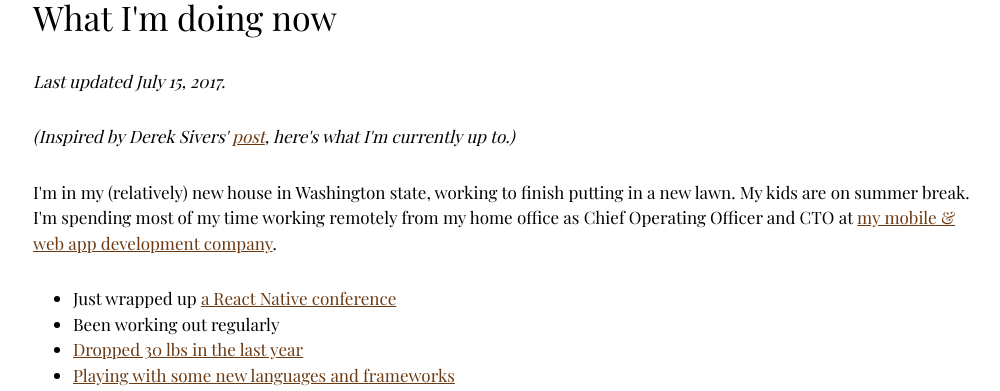
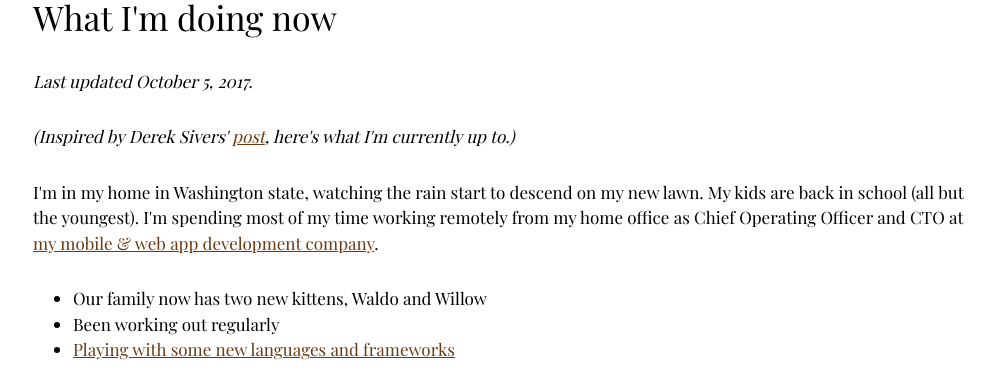
Before and after one commit to mcbobby7/jamonholmgren, a Next.js app: page /now in a window 1280 px wide. Shown: the part 157-548 px from the top of the page, without its empty margins (132-1132 px from the left). Built offline with nearby package versions, Linux system fonts and the light colour scheme; a web font is replaced by a local one.

Commit message:
Update for October

```diff
--- a/package.json
+++ b/package.json
@@ -15,9 +15,8 @@
     "next": "^2.4.9",
     "nprogress": "^0.2.0",
     "react": "^15.6.1",
-    "react-dom": "^15.6.1"
-  },
-  "devDependencies": {
+    "react-dom": "^15.6.1",
+    "react-tweet-embed": "^1.0.8",
     "react-youtube": "^7.4.0"
   }
 }
--- a/pages/beginnings.js
+++ b/pages/beginnings.js
@@ -62,7 +62,7 @@ export default () => {
         After a few years, I started feeling like I needed some help. I eventually hired a few people including a junior developer, Kevin VanGelder, who is still with my company to this day. Over the next several years, I grew the business from just me to a dozen, including a project manager, design department, and many developers to share the load. We went from small business websites to larger web applications and native mobile apps.
       </p>
       <p>
-        <em>That's a very short paragraph about a decade of blood, sweat, and tears...I'll write more about it someday.</em>
+        <em>You can read more about it in my 2015 post, <a href='/ten'>Ten</a>.</em>
       </p>
       <p>
         In late 2015, I felt like I had pushed ClearSight as far as I could go, and was running up against some of my own limitations. Todd Werth and I had become good friends and we were working together on several open source projects. After a lot of discussion between us and also involving Ken Miller, Todd's business partner, we merged our two companies and created the design and development agency <Link href='https://infinite.red'>Infinite Red</Link>.
--- a/pages/now.js
+++ b/pages/now.js
@@ -7,16 +7,15 @@ export default () => {
     <Page title='What I am doing now'>
       <h1>What I'm doing now</h1>
 
-      <p><em>Last updated July 15, 2017.</em></p>
+      <p><em>Last updated October 5, 2017.</em></p>
 
       <p><em>(Inspired by Derek Sivers' <a href='http://sivers.org/now'>post</a>, here's what I'm currently up to.)</em></p>
 
-      <p>I'm in my (relatively) new house in Washington state, working to finish putting in a new lawn. My kids are on summer break. I'm spending most of my time working remotely from my home office as Chief Operating Officer and CTO at <a href='https://infinite.red'>my mobile &amp; web app development company</a>.</p>
+      <p>I'm in my home in Washington state, watching the rain start to descend on my new lawn. My kids are back in school (all but the youngest). I'm spending most of my time working remotely from my home office as Chief Operating Officer and CTO at <a href='https://infinite.red'>my mobile &amp; web app development company</a>.</p>
 
       <ul>
-        <li>Just wrapped up <a href='https://infinite.red/ChainReactConf'>a React Native conference</a></li>
+        <li>Our family now has two new kittens, Waldo and Willow</li>
         <li>Been working out regularly</li>
-        <li><a href='https://www.facebook.com/photo.php?fbid=10155541585472090&set=a.88655052089.107840.727792089&type=3&theater'>Dropped 30 lbs in the last year</a></li>
         <li><Link prefetch href='/tech'>Playing with some new languages and frameworks</Link></li>
       </ul>
 
--- a/pages/talks.js
+++ b/pages/talks.js
@@ -15,12 +15,13 @@ export default () => {
       <h3>Upcoming</h3>
 
       <ul>
-        <li><a href='http://cre8con.com/'>Portland Creative Conference (cr8con)</a> September 29, 2017 - Portland, Oregon - I won't be giving a talk here, but I will be attending. See you there!</li>
+        <li>I'm taking a break from meetups and conferences for a few months, but I'll be back soon.</li>
       </ul>
 
       <h3>Recent</h3>
 
       <ul>
+        <li><a href='http://cre8con.com/'>Portland Creative Conference (cr8con)</a> September 29, 2017 - Portland, Oregon - I didn't give a talk here, but I did attend.</li>
         <li><a href='https://elixirconf.com'>ElixirConf 2017</a> September 7-8, 2017 - Bellevue, Washington - I gave a lightning talk titled "Demoing Thesis - a Phoenix CMS". Watch video <a href='https://twitter.com/jamonholmgren/status/907650335824519168'>here</a>.<br />
 
         <YouTube
```
Also changed, not shown: pages/tech.js (+7 -9 lines), 1 other file (tests, documents, lock files or other folders).
